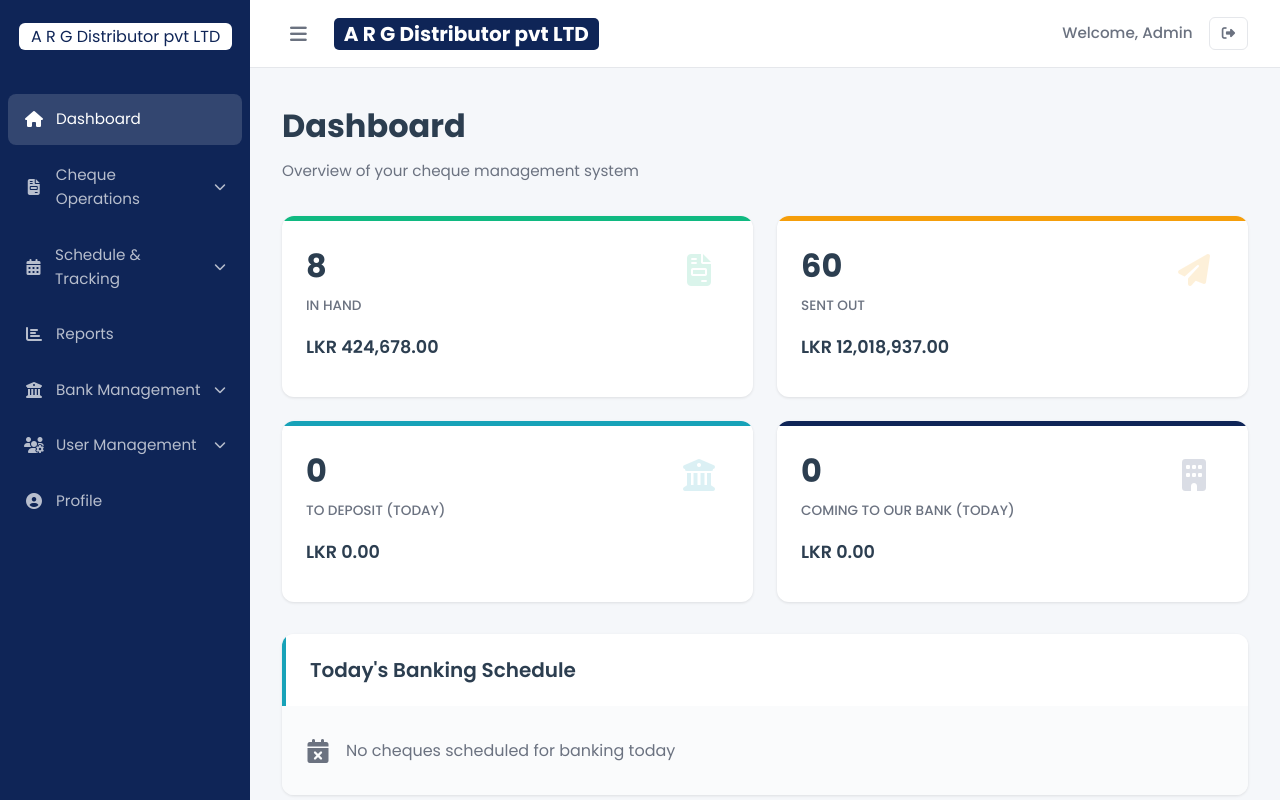
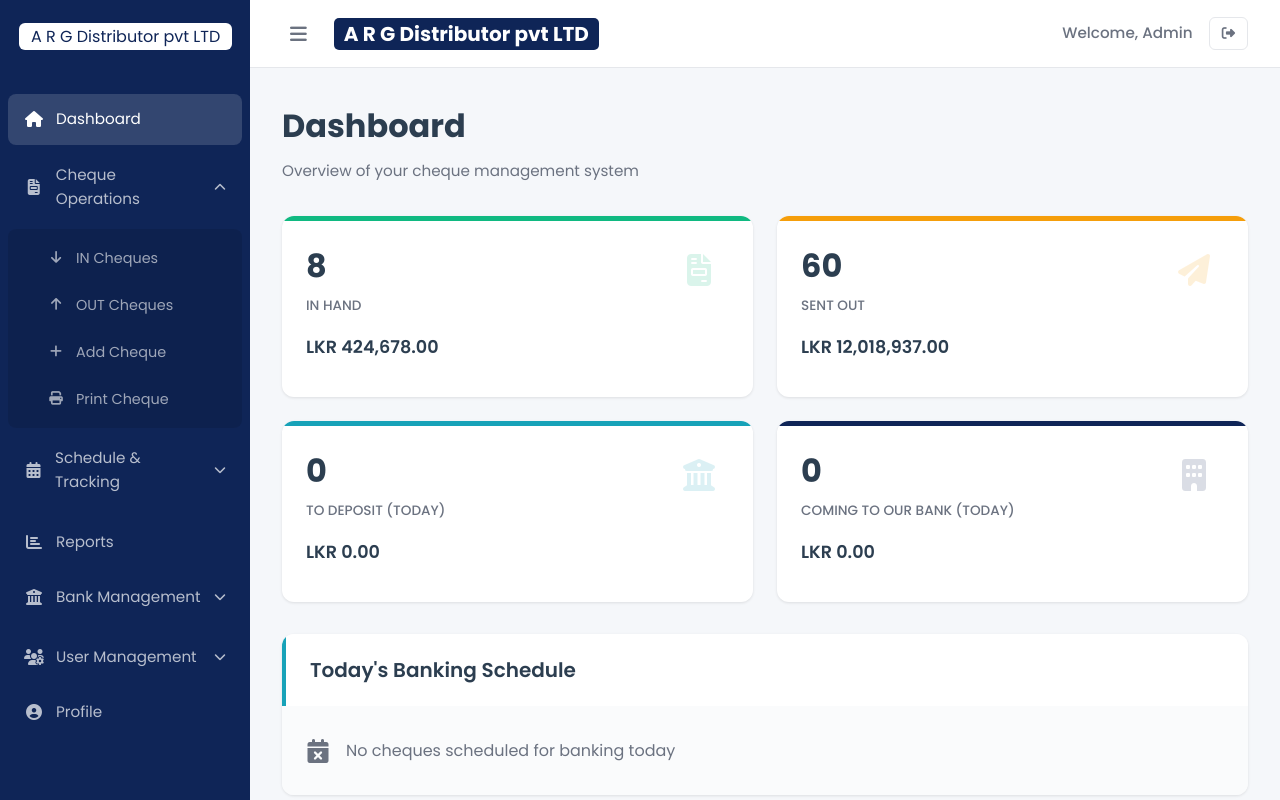
Before and after one commit to hasinduhasaranga/a_r_g_distributor_cheque_management_system, a plain HTML site: page dashboard.html in a window 1280 px wide. Both pictures are taken after a click on the link "Cheque Operations". Shown: the top 800 px of the page. Drawn offline with nearby package versions, Linux system fonts and the light colour scheme.

Commit message:
sub menu added

```diff
--- a/css/dashboard.css
+++ b/css/dashboard.css
@@ -150,6 +150,61 @@ body {
 
 .nav-item.expanded .nav-arrow {
     transform: rotate(180deg);
+}
+
+/* ===== SUBMENU ===== */
+.submenu {
+    max-height: 0;
+    overflow: hidden;
+    transition: max-height 0.3s ease;
+    background: rgba(0, 0, 0, 0.1);
+    border-radius: 8px;
+    margin-top: 0.25rem;
+}
+
+.nav-item.expanded .submenu {
+    max-height: 300px;
+}
+
+.sidebar.collapsed .submenu {
+    display: none;
+}
+
+.submenu-link {
+    display: flex;
+    align-items: center;
+    gap: 12px;
+    padding: 0.75rem 1rem 0.75rem 2.5rem;
+    color: rgba(255, 255, 255, 0.6);
+    text-decoration: none;
+    transition: all 0.3s ease;
+    font-size: 0.9rem;
+}
+
+.submenu-link:hover {
+    background: rgba(255, 255, 255, 0.05);
+    color: rgba(255, 255, 255, 0.9);
+    padding-left: 2.75rem;
+}
+
+.submenu-link:first-child {
+    padding-top: 0.85rem;
+    margin-top: 0.25rem;
+}
+
+.submenu-link:last-child {
+    padding-bottom: 0.85rem;
+    margin-bottom: 0.25rem;
+}
+
+.submenu-icon {
+    width: 16px;
+    text-align: center;
+    font-size: 0.85rem;
+}
+
+.submenu-text {
+    font-weight: 400;
 }
 
 /* ===== MAIN CONTENT ===== */
--- a/dashboard.html
+++ b/dashboard.html
@@ -37,18 +37,50 @@
                 </a>
             </div>
             <div class="nav-item">
-                <a href="#" class="nav-link">
+                <a href="#" class="nav-link" id="chequeOpsToggle">
                     <i class="nav-icon fas fa-file-invoice"></i>
                     <span class="nav-text">Cheque Operations</span>
                     <i class="nav-arrow fas fa-chevron-down"></i>
                 </a>
+                <div class="submenu" id="chequeOpsSubmenu">
+                    <a href="#" class="submenu-link">
+                        <i class="submenu-icon fas fa-arrow-down"></i>
+                        <span class="submenu-text">IN Cheques</span>
+                    </a>
+                    <a href="#" class="submenu-link">
+                        <i class="submenu-icon fas fa-arrow-up"></i>
+                        <span class="submenu-text">OUT Cheques</span>
+                    </a>
+                    <a href="#" class="submenu-link">
+                        <i class="submenu-icon fas fa-plus"></i>
+                        <span class="submenu-text">Add Cheque</span>
+                    </a>
+                    <a href="#" class="submenu-link">
+                        <i class="submenu-icon fas fa-print"></i>
+                        <span class="submenu-text">Print Cheque</span>
+                    </a>
+                </div>
             </div>
             <div class="nav-item">
-                <a href="#" class="nav-link">
+                <a href="#" class="nav-link" id="scheduleToggle">
                     <i class="nav-icon fas fa-calendar-alt"></i>
                     <span class="nav-text">Schedule & Tracking</span>
                     <i class="nav-arrow fas fa-chevron-down"></i>
                 </a>
+                <div class="submenu" id="scheduleSubmenu">
+                    <a href="#" class="submenu-link">
+                        <i class="submenu-icon fas fa-calendar-day"></i>
+                        <span class="submenu-text">Daily Schedule</span>
+                    </a>
+                    <a href="#" class="submenu-link">
+                        <i class="submenu-icon fas fa-receipt"></i>
+                        <span class="submenu-text">Expected Receipts</span>
+                    </a>
+                    <a href="#" class="submenu-link">
+                        <i class="submenu-icon fas fa-users"></i>
+                        <span class="submenu-text">Third Party Transfers</span>
+                    </a>
+                </div>
             </div>
             <div class="nav-item">
                 <a href="#" class="nav-link">
@@ -57,11 +89,21 @@
                 </a>
             </div>
             <div class="nav-item">
-                <a href="#" class="nav-link">
+                <a href="#" class="nav-link" id="bankToggle">
                     <i class="nav-icon fas fa-university"></i>
                     <span class="nav-text">Bank Management</span>
                     <i class="nav-arrow fas fa-chevron-down"></i>
                 </a>
+                <div class="submenu" id="bankSubmenu">
+                    <a href="#" class="submenu-link">
+                        <i class="submenu-icon fas fa-building"></i>
+                        <span class="submenu-text">Banks</span>
+                    </a>
+                    <a href="#" class="submenu-link">
+                        <i class="submenu-icon fas fa-code-branch"></i>
+                        <span class="submenu-text">Bank Branches</span>
+                    </a>
+                </div>
             </div>
             <div class="nav-item">
                 <a href="#" class="nav-link">
@@ -319,6 +361,31 @@
             mainContent.classList.toggle('expanded');
         });
 
+        // Submenu Toggle
+        const chequeOpsToggle = document.getElementById('chequeOpsToggle');
+        const chequeOpsItem = chequeOpsToggle.closest('.nav-item');
+
+        const scheduleToggle = document.getElementById('scheduleToggle');
+        const scheduleItem = scheduleToggle.closest('.nav-item');
+
+        const bankToggle = document.getElementById('bankToggle');
+        const bankItem = bankToggle.closest('.nav-item');
+
+        chequeOpsToggle.addEventListener('click', (e) => {
+            e.preventDefault();
+            chequeOpsItem.classList.toggle('expanded');
+        });
+
+        scheduleToggle.addEventListener('click', (e) => {
+            e.preventDefault();
+            scheduleItem.classList.toggle('expanded');
+        });
+
+        bankToggle.addEventListener('click', (e) => {
+            e.preventDefault();
+            bankItem.classList.toggle('expanded');
+        });
+
         // Mobile Sidebar Toggle
         if (window.innerWidth <= 768) {
             sidebarToggle.addEventListener('click', (e) => {
```
